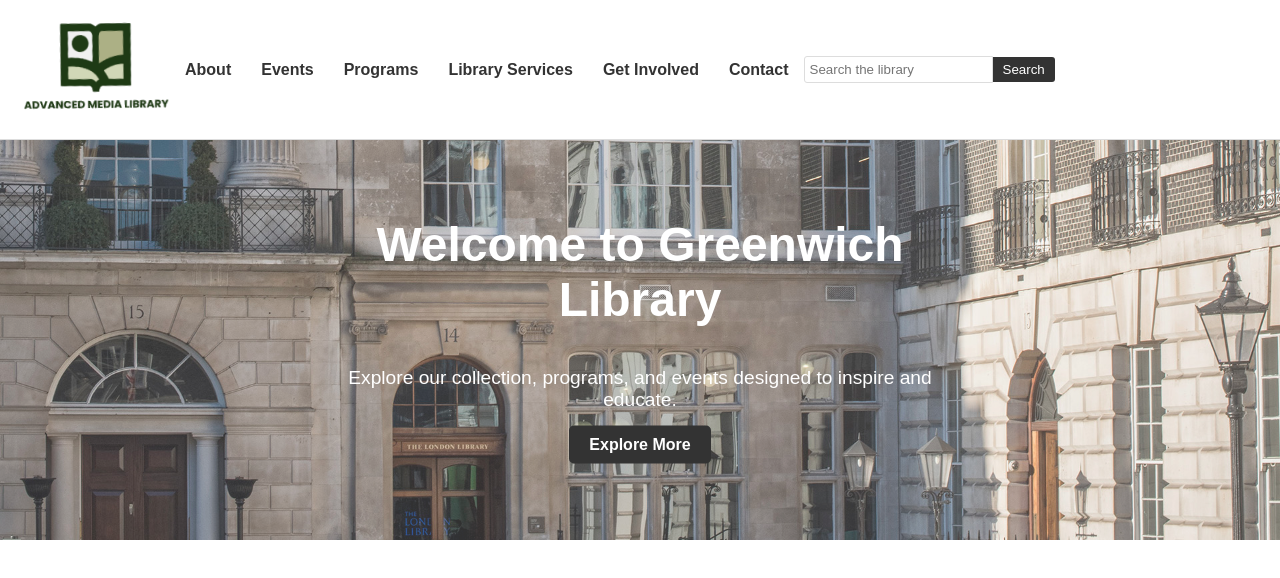
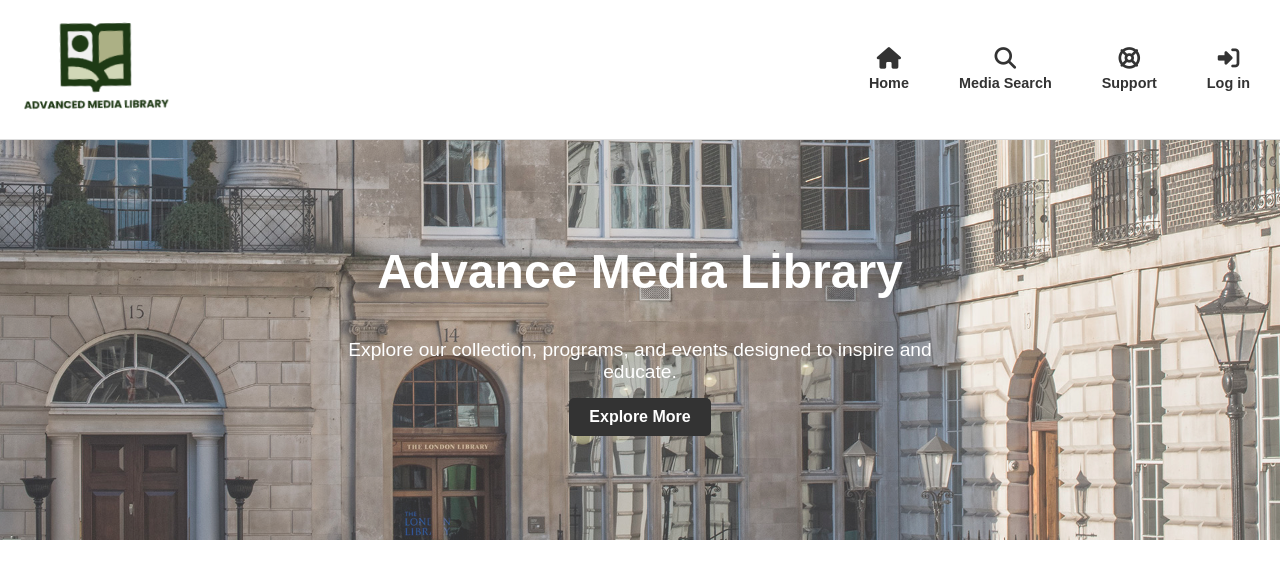
Before and after one commit to Randrews1331/advanced-library-management-system-aml, a React (Create React App) app: page / in a window 1280 px wide. Shown: the top 578 px of the page. Built offline with nearby package versions, Linux system fonts and the light colour scheme.

Commit message:
Nav Bar changes

```diff
--- a/package.json
+++ b/package.json
@@ -3,6 +3,7 @@
   "version": "0.1.0",
   "private": true,
   "dependencies": {
+    "@fortawesome/fontawesome-free": "^6.6.0",
     "@testing-library/jest-dom": "^5.17.0",
     "@testing-library/react": "^13.4.0",
     "@testing-library/user-event": "^13.5.0",
--- a/src/CSS/Home.css
+++ b/src/CSS/Home.css
@@ -1,4 +1,3 @@
-/* Reset */
 * {
   margin: 0;
   padding: 0;
@@ -26,25 +25,41 @@
   display: flex;
   width: 100%;
   align-items: center;
+  justify-content: space-between;
 }
 
 .logo img {
   width: 150px;
 }
 
+.navigation {
+  display: flex;
+  flex-direction: column;
+  align-items: center;
+}
+
 .navigation ul {
   display: flex;
+  flex-direction: row;
   list-style: none;
+  padding: 0;
+  margin-right: 10px;
+  text-align: center;
 }
 
 .navigation ul li {
-    margin: 0 15px;
+  margin: 10px 0;
 }
 
 .navigation ul li a {
   text-decoration: none;
   color: #333;
   font-weight: bold;
+  display: flex;
+  flex-direction: column;
+  align-items: center;
+  font-size: 0.9em;
+  padding-left: 50px;
 }
 
 .header-search {
@@ -108,3 +123,8 @@
   border-radius: 5px;
   font-weight: bold;
 }
+
+.icon {
+  font-size: 1.5em;
+  margin-bottom: 5px;
+}
--- a/src/Pages/Home.js
+++ b/src/Pages/Home.js
@@ -1,7 +1,9 @@
 import React from 'react';
-import '../CSS/Home.css'; // Import your CSS file for styling
-import logo from '../CSS/Logo.png'; // Import your logo image
-import banner from '../CSS/externalbanner.jpg'; // Import your banner image
+import '../CSS/Home.css';
+import logo from '../CSS/Logo.png';
+import banner from '../CSS/externalbanner.jpg';
+import '@fortawesome/fontawesome-free/css/all.min.css';
+
 
 const Home = () => {
   return (
@@ -10,28 +12,42 @@ const Home = () => {
         <div className="header-top">
           <div className="container">
             <div className="logo">
-              <a href="#"><img src={logo} alt="Greenwich Library Logo" /></a>
+              <a href="#"><img src={logo} alt="AML Logo" /></a>
             </div>
             <nav className="navigation">
               <ul>
-                <li><a href="#">About</a></li>
-                <li><a href="#">Events</a></li>
-                <li><a href="#">Programs</a></li>
-                <li><a href="#">Library Services</a></li>
-                <li><a href="#">Get Involved</a></li>
-                <li><a href="#">Contact</a></li>
+                <li>
+                  <a href="#">
+                    <i className="fas fa-home icon"></i>
+                    Home
+                  </a>
+                </li>
+                <li>
+                  <a href="#">
+                    <i className="fas fa-search icon"></i>
+                    Media Search
+                  </a>
+                </li>
+                <li>
+                  <a href="#">
+                    <i className="fas fa-life-ring icon"></i>
+                    Support
+                  </a>
+                </li>
+                <li>
+                  <a href="#">
+                    <i className="fas fa-sign-in-alt icon"></i>
+                    Log in
+                  </a>
+                </li>
               </ul>
             </nav>
-            <div className="header-search">
-              <input type="text" placeholder="Search the library" />
-              <button type="submit">Search</button>
-            </div>
           </div>
         </div>
         <div className="banner">
           <img src={banner} alt="Greenwich Library Banner" />
           <div className="banner-text">
-            <h1>Welcome to Greenwich Library</h1>
+            <h1>Advance Media Library</h1>
             <p>Explore our collection, programs, and events designed to inspire and educate.</p>
             <a href="#" className="cta-button">Explore More</a>
           </div>
```
Also changed, not shown: src/Pages/SignIn.js (deleted), 1 other file (tests, documents, lock files or other folders). Lines whose indentation alone changed are shown as unchanged.
